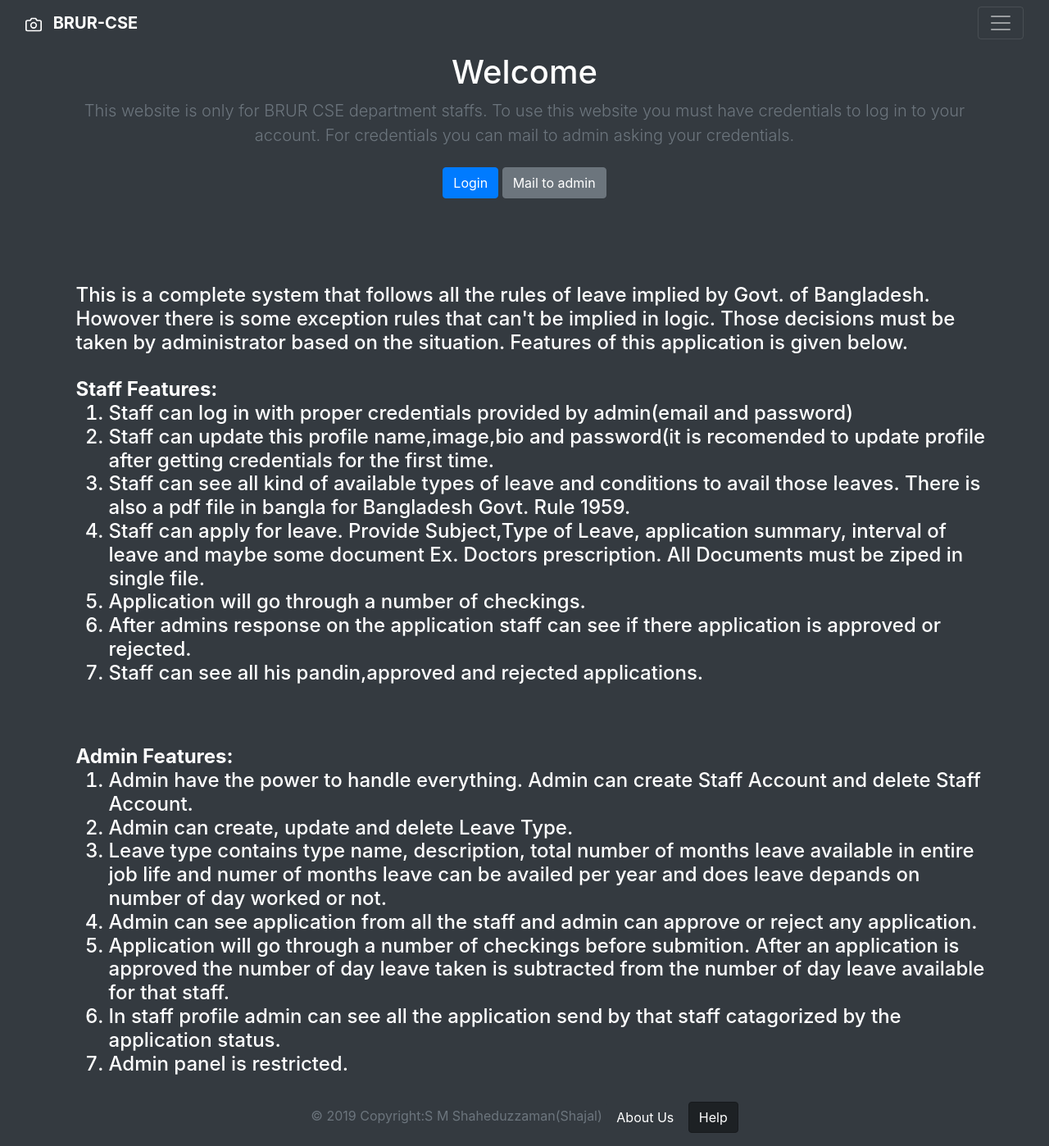
After one commit to Shajal525/leave_management_system, a Django app: page /help/ in a window 1280 px wide. The commit adds this page. Shown: the whole page at 82% size. Run offline with Django 3.2, Linux system fonts and the light colour scheme; some libraries are stand-ins or nearby versions.

Commit message:
About and help added in footer

```diff
--- a/applications/templates/applications/all_application.html
+++ b/applications/templates/applications/all_application.html
@@ -1,4 +1,4 @@
-{% extends 'users/base.html' %}
+{% extends 'base.html' %}
 
 
 {% block middle %}
--- a/applications/templates/applications/detail.html
+++ b/applications/templates/applications/detail.html
@@ -1,4 +1,4 @@
-{% extends 'users/base.html' %}
+{% extends 'base.html' %}
 
 
 {% block middle %}
--- a/applications/templates/applications/staff/apply_for_leave.html
+++ b/applications/templates/applications/staff/apply_for_leave.html
@@ -1,4 +1,4 @@
-{% extends 'users/base.html' %}
+{% extends 'base.html' %}
 {% load staticfiles %}
 
 {% block middle %}
--- a/leave_type/templates/leave_type/all_leave_types.html
+++ b/leave_type/templates/leave_type/all_leave_types.html
@@ -1,4 +1,4 @@
-{% extends 'users/base.html' %}
+{% extends 'base.html' %}
 {% load static %}
 
 {% block middle %}
--- a/leave_type/templates/leave_type/create_leave.html
+++ b/leave_type/templates/leave_type/create_leave.html
@@ -1,4 +1,4 @@
-{% extends 'users/base.html' %}
+{% extends 'base.html' %}
 {% load staticfiles %}
 
 
--- a/leave_type/templates/leave_type/leave_detail.html
+++ b/leave_type/templates/leave_type/leave_detail.html
@@ -1,4 +1,4 @@
-{% extends 'users/base.html' %}
+{% extends 'base.html' %}
 
 {% block middle %}
 
--- a/leave_type/templates/leave_type/update_leave.html
+++ b/leave_type/templates/leave_type/update_leave.html
@@ -1,4 +1,4 @@
-{% extends 'users/base.html' %}
+{% extends 'base.html' %}
 
 {% block middle %}
 
--- a/users/templates/users/base.html
+++ b/templates/base.html
@@ -152,7 +152,7 @@
             {% block middle %}
             {% endblock %}
           </div>
-          <div class="container align-content-center bd-transparent">
+          <div class="container bd-transparent">
             {% else %}
               {% block anonymouss %}
               {% endblock %}
@@ -162,11 +162,16 @@
 
       </main>
 
-      <footer class="text-muted">
-        <div class="container text-center">
-          <p>©S M Shaheduzzaman(Shajal) {% now 'Y'%}</p>
+      <footer class="page-footer font-small blue text-muted">
+        <!-- Copyright -->
+        <div class="footer-copyright text-center py-3">© {% now 'Y'%} Copyright:S M Shaheduzzaman(Shajal)
+          <a href="{% url 'about' %}" class="btn btn-dark">About Us</a>
+          <a href="{% url 'help' %}" class="btn btn-dark active">Help</a>
         </div>
+        <!-- Copyright -->
+
       </footer>
+
       <script src="https://code.jquery.com/jquery-3.3.1.slim.min.js" integrity="sha384-q8i/X+965DzO0rT7abK41JStQIAqVgRVzpbzo5smXKp4YfRvH+8abtTE1Pi6jizo" crossorigin="anonymous"></script>
       <script src="https://cdnjs.cloudflare.com/ajax/libs/popper.js/1.14.7/umd/popper.min.js" integrity="sha384-UO2eT0CpHqdSJQ6hJty5KVphtPhzWj9WO1clHTMGa3JDZwrnQq4sF86dIHNDz0W1" crossorigin="anonymous"></script>
       <script src="https://stackpath.bootstrapcdn.com/bootstrap/4.3.1/js/bootstrap.min.js" integrity="sha384-JjSmVgyd0p3pXB1rRibZUAYoIIy6OrQ6VrjIEaFf/nJGzIxFDsf4x0xIM+B07jRM" crossorigin="anonymous"></script>
--- /dev/null
+++ b/templates/help.html
@@ -0,0 +1,67 @@
+{% extends 'base.html' %}
+
+
+{% block anonymouss %}
+  <div class="container text-white">
+    <h4>
+      This is a complete system that follows all the rules of leave implied by Govt. of Bangladesh. Howover there is some exception rules that can't be implied in logic. Those decisions must be taken by administrator based on the situation.
+        Features of this application is given below.<br><br>
+
+    <b>Staff Features:</b>
+      <ol>
+        <li>Staff can log in with proper credentials provided by admin(email and password)</li>
+        <li>Staff can update this profile name,image,bio and password(it is recomended to update profile after getting credentials for the first time.</li>
+        <li>Staff can see all kind of available types of leave and conditions to avail those leaves. There is also a pdf file in bangla for Bangladesh Govt. Rule 1959.</li>
+        <li>Staff can apply for leave. Provide Subject,Type of Leave, application summary, interval of leave and maybe some document Ex. Doctors prescription. All Documents must be ziped in single file.</li>
+        <li>Application will go through a number of checkings.</li>
+        <li>After admins response on the application staff can see if there application is approved or rejected.</li>
+        <li>Staff can see all his pandin,approved and rejected applications.</li>
+      </ol>
+      <br><br>
+
+    <b>Admin Features:</b>
+      <ol>
+        <li>Admin have the power to handle everything. Admin can create Staff Account and delete Staff Account.</li>
+        <li>Admin can create, update and delete Leave Type.</li>
+        <li>Leave type contains type name, description, total number of months leave available in entire job life and numer of months leave can be availed per year and does leave depands on number of day worked or not.</li>
+        <li>Admin can see application from all the staff and admin can approve or reject any application.</li>
+        <li>Application will go through a number of checkings before submition. After an application is approved the number of day leave taken is subtracted from the number of day leave available for that staff.</li>
+        <li>In staff profile admin can see all the application send by that staff catagorized by the application status.</li>
+        <li>Admin panel is restricted.</li>
+      </ol>
+    </h4>
+  </div>
+{% endblock %}
+
+
+{% block middle %}
+  <div class="container text-white">
+    <h4>
+      This is a complete system that follows all the rules of leave implied by Govt. of Bangladesh. Howover there is some exception rules that can't be implied in logic. Those decisions must be taken by administrator based on the situation.
+        Features of this application is given below.<br><br>
+
+    <b>Staff Features:</b>
+      <ol>
+        <li>Staff can log in with proper credentials provided by admin(email and password)</li>
+        <li>Staff can update this profile name,image,bio and password(it is recomended to update profile after getting credentials for the first time.</li>
+        <li>Staff can see all kind of available types of leave and conditions to avail those leaves. There is also a pdf file in bangla for Bangladesh Govt. Rule 1959.</li>
+        <li>Staff can apply for leave. Provide Subject,Type of Leave, application summary, interval of leave and maybe some document Ex. Doctors prescription. All Documents must be ziped in single file.</li>
+        <li>Application will go through a number of checkings.</li>
+        <li>After admins response on the application staff can see if there application is approved or rejected.</li>
+        <li>Staff can see all his pandin,approved and rejected applications.</li>
+      </ol>
+      <br><br>
+
+    <b>Admin Features:</b>
+      <ol>
+        <li>Admin have the power to handle everything. Admin can create Staff Account and delete Staff Account.</li>
+        <li>Admin can create, update and delete Leave Type.</li>
+        <li>Leave type contains type name, description, total number of months leave available in entire job life and numer of months leave can be availed per year and does leave depands on number of day worked or not.</li>
+        <li>Admin can see application from all the staff and admin can approve or reject any application.</li>
+        <li>Application will go through a number of checkings before submition. After an application is approved the number of day leave taken is subtracted from the number of day leave available for that staff.</li>
+        <li>In staff profile admin can see all the application send by that staff catagorized by the application status.</li>
+        <li>Admin panel is restricted.</li>
+      </ol>
+    </h4>
+  </div>
+{% endblock %}
--- a/users/templates/users/admin/create_user.html
+++ b/users/templates/users/admin/create_user.html
@@ -1,4 +1,4 @@
-{% extends 'users/base.html' %}
+{% extends 'base.html' %}
 {% load staticfiles %}
 
 
--- a/users/templates/users/home.html
+++ b/users/templates/users/home.html
@@ -1,4 +1,4 @@
-{% extends 'users/base.html' %}
+{% extends 'base.html' %}
 
 {% block middle %}
 <div class="container text-light">
--- a/users/templates/users/login.html
+++ b/users/templates/users/login.html
@@ -1,4 +1,4 @@
-{% extends 'users/base.html' %}
+{% extends 'base.html' %}
 {% load static %}
 
 
--- a/users/templates/users/password_change.html
+++ b/users/templates/users/password_change.html
@@ -1,4 +1,4 @@
-{% extends 'users/base.html' %}
+{% extends 'base.html' %}
 {% load staticfiles %}
 
 {% block middle %}
--- a/users/templates/users/update_info.html
+++ b/users/templates/users/update_info.html
@@ -1,4 +1,4 @@
-{% extends 'users/base.html' %}
+{% extends 'base.html' %}
 {% load staticfiles %}
 
 {% block middle %}
--- a/users/templates/users/user_detail.html
+++ b/users/templates/users/user_detail.html
@@ -1,4 +1,4 @@
-{% extends 'users/base.html' %}
+{% extends 'base.html' %}
 
 {% block middle %}
 <div class="container">
--- a/users/urls.py
+++ b/users/urls.py
@@ -11,6 +11,8 @@
     path('update_info/', views.updateUserView, name='update_info'),
     path('password/', views.passwordChangeView, name='password'),
     path('users/<int:id>', views.userDetailView, name='user_detail'),
+    path('about/', views.aboutView, name='about'),
+    path('help/', views.helpView, name='help'),
     path('applications/', include('applications.urls')),
     path('leave_types/', include('leave_type.urls')),
 
--- a/users/views.py
+++ b/users/views.py
@@ -110,3 +110,9 @@
     else:
         form = CustomPasswordChangeForm(user=request.user)
         return render(request, 'users/password_change.html', {'form':form})
+
+def aboutView(request):
+    return render(request, 'about.html')
+
+def helpView(request):
+    return render(request, 'help.html')
```
Also changed, not shown: templates/about.html (added, +23 -0 lines).
